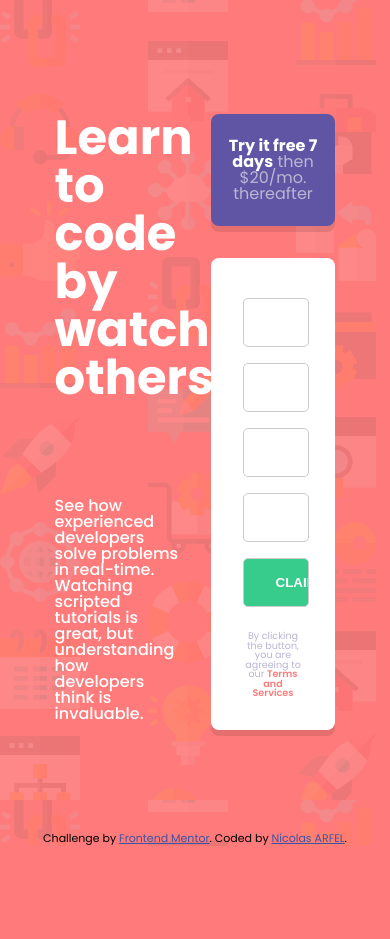
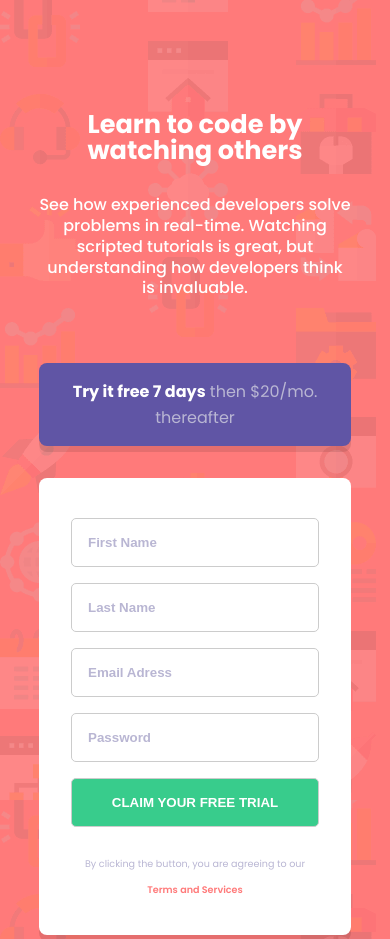
Before and after one commit to NicolasArfel/signup-form-master, a website: page index.html in a window 390 px wide. Shown: the top 939 px of the page. Before the commit the page ends 846 px from the top, so only its background shows below. Drawn offline with Linux system fonts and the light colour scheme.

Commit message:
responsive ready for mobile with 375px

```diff
--- a/css/styles.css
+++ b/css/styles.css
@@ -42,7 +42,8 @@ main {
 
 .left__column {
     color: white;
-    width: 40%;
+    width: 45%;
+    margin: auto 0;
 }
 
 .left__column-title {
@@ -57,7 +58,7 @@ main {
 }
 
 .rigth__column {
-    width: 40%;
+    width: 45%;
 }
 
 .rigth__column-banner {
@@ -136,5 +137,37 @@ footer {
 /* --- Responsive  --- */
 
 @media screen and ( max-width: 768px){
+    body {
+        height: fit-content;
+    }
+    main {
+        flex-direction: column;
+        margin: 3rem 0;
+    }
 
+    .left__column, .rigth__column {
+        width: 100%;
+        text-align: center;
+        margin: 2rem 0;
+        line-height: 1.6rem;
+    }
+
+    .left__column-title {
+        margin: 2rem auto;
+        font-size: 1.6rem;
+        width: 90%;
+    }
+
+    .left__column-text {
+        font-size: 1rem;
+        line-height: 1.3rem;
+    }
+
+    .rigth__column-banner {
+        padding: 1rem 2rem;
+    }
+
+    input {
+        padding: 1rem;
+    }
 }
```
